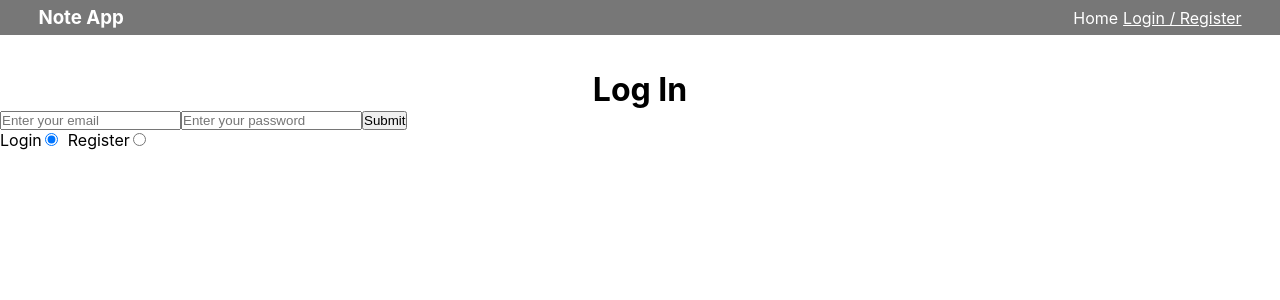
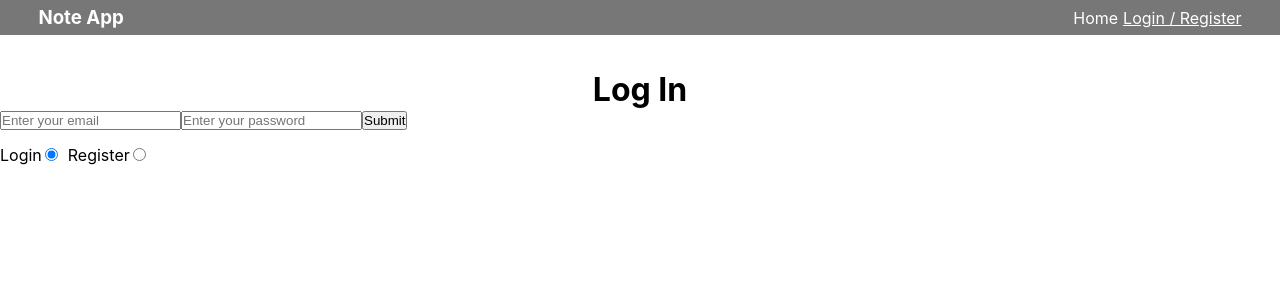
Before and after one commit to jp-king-1337/react_note_api, a React (Create React App) app in the folder browser/: page /auth in a window 1280 px wide. Shown: the top 300 px of the page. Built offline with nearby package versions, Linux system fonts and the light colour scheme.

Commit message:
Updated because I can

```diff
--- a/browser/src/pages/AuthForm.js
+++ b/browser/src/pages/AuthForm.js
@@ -10,7 +10,7 @@ const styles = {
     }
 };
 
-function AuthForm(props) {
+export default function AuthForm(props) {
     return (
         <>
             <h1 className="text-center">Log In</h1>
@@ -18,7 +18,7 @@ function AuthForm(props) {
                 <input type="email" placeholder="Enter your email" />
                 <input type="password" placeholder="Enter your password" />
                 <button>Submit</button>
-                <div className="toggle-wrap" styles={styles.toggleWrap}>
+                <div className="toggle-wrap" style={styles.toggleWrap}>
                     <label style={styles.label} htmlFor="login">Login</label>
                     <input style={styles.input} type="radio" id="login" value="login" checked={true} />
                     <label style={styles.label} htmlFor="register">Register</label>
@@ -28,5 +28,3 @@ function AuthForm(props) {
         </>
     )
 }
-
-export default AuthForm;
```
